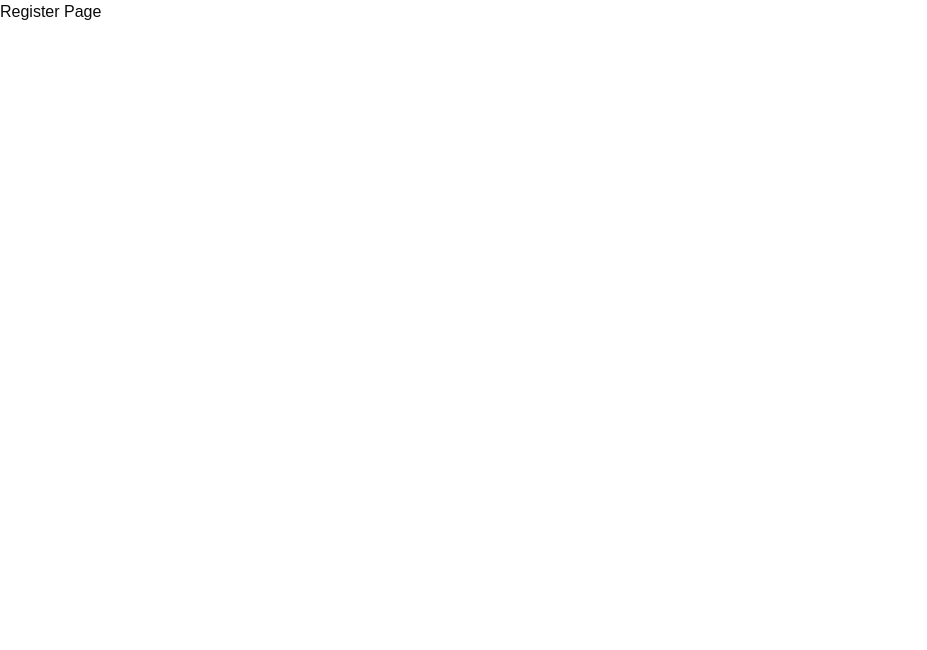
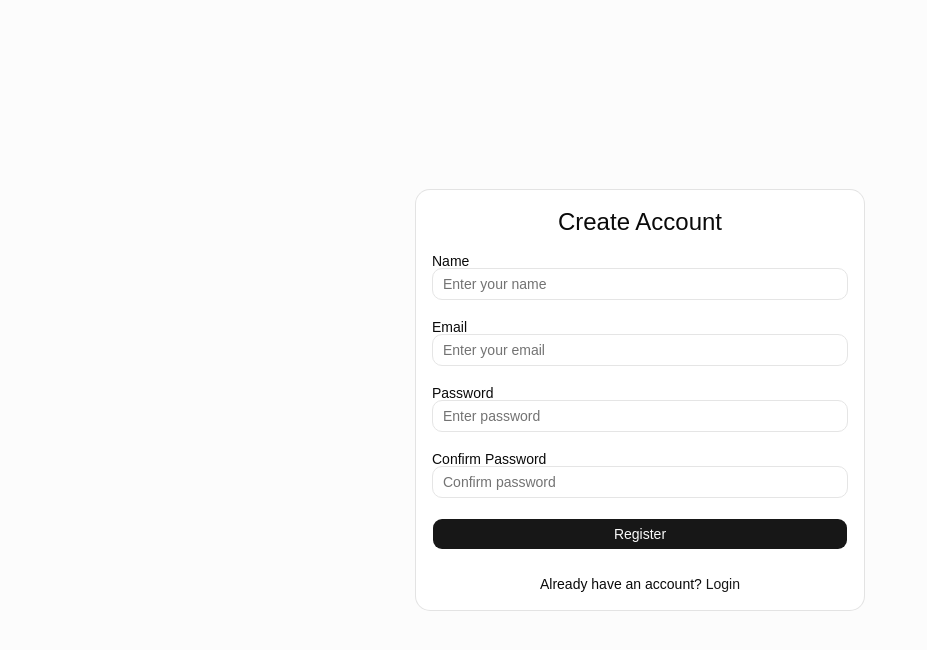
Before and after one commit to prateeksingh0/ai-interview-platform, a React (Vite) app in the folder client/: page /register in a window 1280 px wide. Shown: the top 650 px of the page, without its empty margins (0-927 px from the left). Built offline with nearby package versions, Linux system fonts and the light colour scheme; no server answers.

Commit message:
Implement register page

```diff
--- a/client/src/pages/auth/Register.jsx
+++ b/client/src/pages/auth/Register.jsx
@@ -1,7 +1,163 @@
+import { useState } from "react";
+import { Link, useNavigate } from "react-router-dom";
+import { useForm } from "react-hook-form";
+import toast from "react-hot-toast";
+
+import authService from "../../services/auth.service";
+
+import { Button } from "../../components/ui/button";
+import { Card, CardContent, CardHeader, CardTitle } from "../../components/ui/card";
+import { Input } from "../../components/ui/input";
+import { Label } from "../../components/ui/label";
+
 export default function Register() {
+  const navigate = useNavigate();
+
+  const [loading, setLoading] = useState(false);
+
+  const {
+    register,
+    handleSubmit,
+    watch,
+    formState: { errors },
+  } = useForm();
+
+  const onSubmit = async (data) => {
+    try {
+      setLoading(true);
+
+      await authService.register({
+        name: data.name,
+        email: data.email,
+        password: data.password,
+      });
+
+      toast.success("Registration successful");
+
+      navigate("/login");
+    } catch (error) {
+      toast.error(
+        error.response?.data?.message ||
+        "Registration failed"
+      );
+    } finally {
+      setLoading(false);
+    }
+  };
+
   return (
-    <div>
-      Register Page
+    <div className="flex min-h-screen items-center justify-center bg-muted/30 p-4">
+      <Card className="w-full max-w-md">
+        <CardHeader>
+          <CardTitle className="text-center text-2xl">
+            Create Account
+          </CardTitle>
+        </CardHeader>
+
+        <CardContent>
+          <form
+            onSubmit={handleSubmit(onSubmit)}
+            className="space-y-5"
+          >
+            <div>
+              <Label>Name</Label>
+
+              <Input
+                placeholder="Enter your name"
+                {...register("name", {
+                  required: "Name is required",
+                })}
+              />
+
+              {errors.name && (
+                <p className="mt-1 text-sm text-red-500">
+                  {errors.name.message}
+                </p>
+              )}
+            </div>
+
+            <div>
+              <Label>Email</Label>
+
+              <Input
+                type="email"
+                placeholder="Enter your email"
+                {...register("email", {
+                  required: "Email is required",
+                })}
+              />
+
+              {errors.email && (
+                <p className="mt-1 text-sm text-red-500">
+                  {errors.email.message}
+                </p>
+              )}
+            </div>
+
+            <div>
+              <Label>Password</Label>
+
+              <Input
+                type="password"
+                placeholder="Enter password"
+                {...register("password", {
+                  required: "Password is required",
+                  minLength: {
+                    value: 8,
+                    message: "Minimum 8 characters",
+                  },
+                })}
+              />
+
+              {errors.password && (
+                <p className="mt-1 text-sm text-red-500">
+                  {errors.password.message}
+                </p>
+              )}
+            </div>
+
+            <div>
+              <Label>Confirm Password</Label>
+
+              <Input
+                type="password"
+                placeholder="Confirm password"
+                {...register("confirmPassword", {
+                  required: "Confirm your password",
+                  validate: (value) =>
+                    value === watch("password") ||
+                    "Passwords do not match",
+                })}
+              />
+
+              {errors.confirmPassword && (
+                <p className="mt-1 text-sm text-red-500">
+                  {errors.confirmPassword.message}
+                </p>
+              )}
+            </div>
+
+            <Button
+              className="w-full"
+              disabled={loading}
+            >
+              {loading
+                ? "Creating Account..."
+                : "Register"}
+            </Button>
+          </form>
+
+          <p className="mt-6 text-center text-sm">
+            Already have an account?{" "}
+            <Link
+              to="/login"
+              className="font-medium text-primary"
+            >
+              Login
+            </Link>
+          </p>
+        </CardContent>
+      </Card>
     </div>
   );
 }
```
